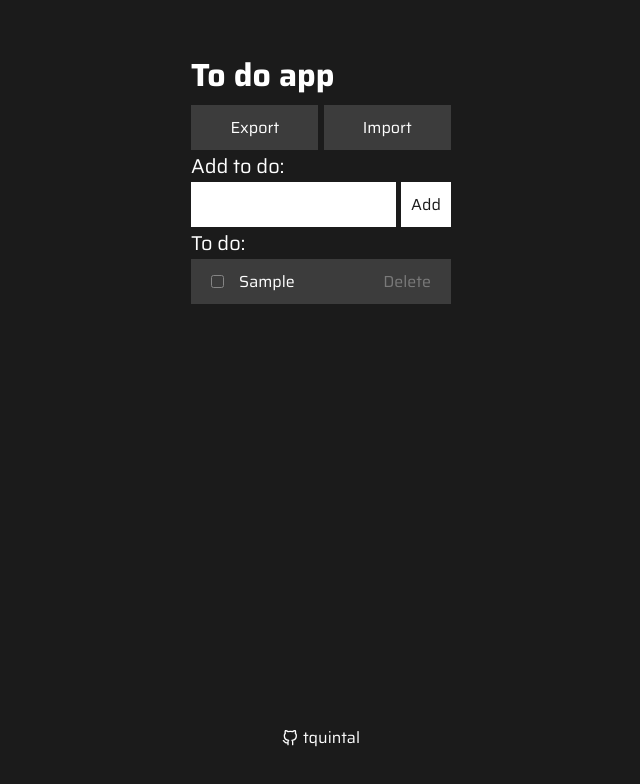
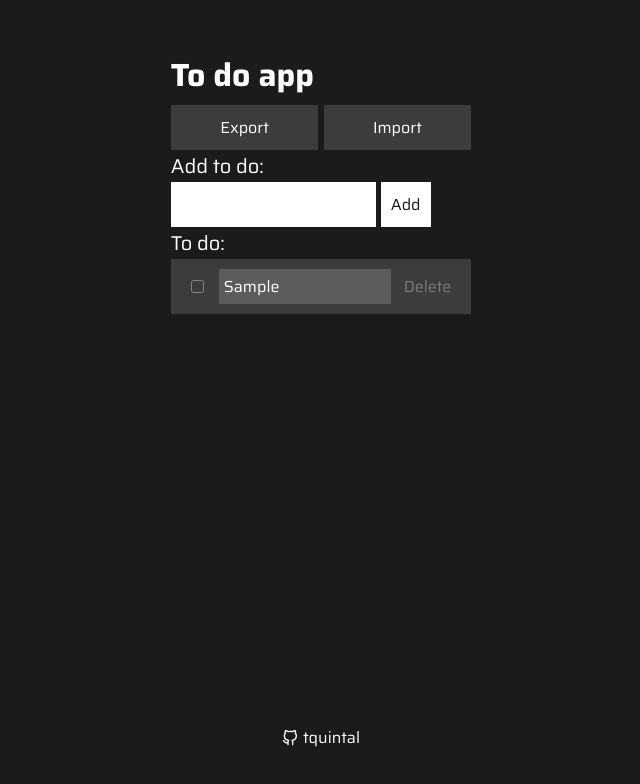
Before and after one commit to tquintal/to-do-app-v1, a React (Create React App) app: page / in a window 1280 px wide. Both pictures are taken after typing "Sample" into the empty fields and a click on the button "Add". Shown: the top 784 px of the page, without its empty margins (319-959 px from the left). Built offline with nearby package versions, Linux system fonts and the light colour scheme.

Commit message:
edit option

```diff
--- a/src/App.js
+++ b/src/App.js
@@ -1,7 +1,7 @@
 import React, { useState } from 'react';
 import './App.css';
-import NewToDo from './components/NewToDo';
-import TodoList from './components/ToDoList';
+import NewToDo from './components/NewToDo/NewToDo';
+import TodoList from './components/ToDoList/ToDoList';
 import ImportExport from './components/ImportExport/ImportExport';
 import { FiGithub } from 'react-icons/fi';
 
@@ -30,6 +30,18 @@ function App() {
     });
   };
 
+  const onEditHandler = (id, toDoContent) => {
+    console.log(id, toDoContent);
+    setToDos(prevToDos => {
+      const updatedToDos = [...prevToDos].map(toDo => {
+        if (toDo.id === id) return { ...toDo, content: toDoContent };
+        else return toDo;
+      });
+      localStorage.setItem('ToDos', JSON.stringify(updatedToDos));
+      return updatedToDos;
+    });
+  };
+
   const onDeleteHandler = id => {
     const updatedToDos = toDos.filter(todo => todo.id !== id);
     setToDos(updatedToDos);
@@ -42,7 +54,7 @@ function App() {
         <h1>To do app</h1>
         <ImportExport toDos={toDos} />
         <NewToDo onNewToDo={newToDoHandler} />
-        <TodoList toDos={toDos} onUpdate={onUpdateHandler} onDelete={onDeleteHandler} />
+        <TodoList toDos={toDos} onUpdate={onUpdateHandler} onEdit={onEditHandler} onDelete={onDeleteHandler} />
       </div>
       <a href='https://github.com/tquintal/' target='_blank' rel='noreferrer' className='footer'><FiGithub /> tquintal</a>
     </div>
--- a/src/components/NewToDo.js
+++ b/src/components/NewToDo/NewToDo.js
@@ -1,6 +1,6 @@
 import React, { useState } from 'react';
 import classes from './NewToDo.module.css';
-import InputButton from './UI/InputButton';
+import InputButton from '../UI/InputButton';
 
 const NewToDo = props => {
     const [toDo, setToDo] = useState('');
--- a/src/components/ToDoList.js
+++ b/src/components/ToDoList/ToDoList.js
@@ -3,8 +3,13 @@ import classes from './ToDoList.module.css';
 // import { AiOutlineDelete } from 'react-icons/ai';
 
 const ToDoList = props => {
+
     const onChangeHandler = event => {
         props.onUpdate(event.target.attributes.todoid.value);
+    };
+
+    const onInputChangeHandler = event => {
+        props.onEdit(event.target.attributes.todoid.value, event.target.value);
     };
 
     const onDeleteHandler = event => {
@@ -21,7 +26,7 @@ const ToDoList = props => {
                             <li key={toDo.id}>
                                 <div className={classes['to-do-list-item-left']}>
                                     <input type='checkbox' onChange={onChangeHandler} todoid={toDo.id} checked={toDo.completed} title='checkbox' />
-                                    {toDo.content}
+                                    <input type='text' title='todo' defaultValue={toDo.content} onChange={onInputChangeHandler} todoid={toDo.id} className={classes['edit-todo-input']} />
                                 </div>
                                 <button onClick={onDeleteHandler} title='delete-button' todoid={toDo.id}>Delete</button>
                             </li>
--- a/src/components/ToDoList.module.css
+++ b/src/components/ToDoList/ToDoList.module.css
@@ -33,6 +33,14 @@
   gap: 15px;
 }
 
+.edit-todo-input {
+  all: unset;
+  width: 76%;
+  padding: 5px;
+  background-color: #5c5c5c;
+  color: #ffffff;
+}
+
 .to-do-list button,
 .to-do-list-completed button {
   all: unset;
@@ -41,6 +49,13 @@
   color: #7a7a7a;
 }
 
+.to-do-list-item-left button {
+  all: unset;
+  cursor: pointer;
+  color: #7a7a7a;
+  padding-right: 15px;
+}
+
 .noTasks {
   color: #7a7a7a;
 }
```
Also changed, not shown: src/components/NewToDo/NewToDo.module.css (renamed from src/components/NewToDo.module.css), 1 other file (tests, documents, lock files or other folders).
